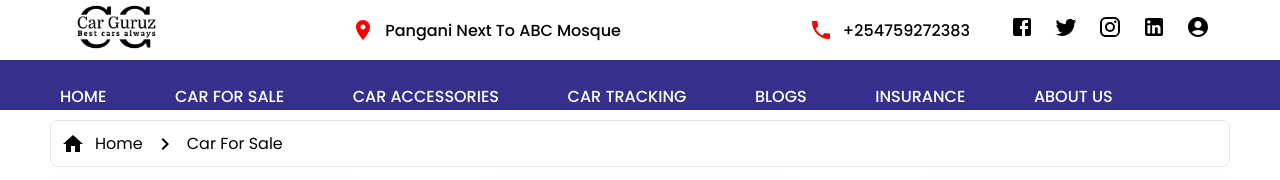
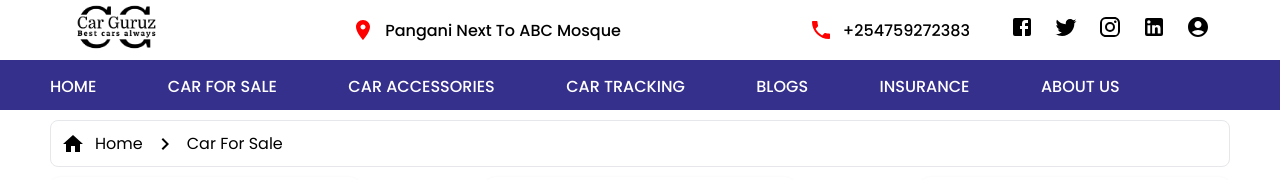
Before and after one commit to thadeusdev/cargurux, a React (Create React App) app: page /cars-for-sale in a window 1280 px wide. Shown: the top 180 px of the page. Built offline with nearby package versions, Linux system fonts and the light colour scheme; grey boxes are pictures that could not be loaded.

Commit message:
nav link

```diff
--- a/src/components/Navbar/Navbar.scss
+++ b/src/components/Navbar/Navbar.scss
@@ -110,7 +110,6 @@
             align-items: center;
             justify-content: space-between;
             margin: 0px 50px;
-            padding: 10px;
 
             .link-item{
                 text-decoration: none;
--- a/src/components/WeeksCars/WeeksCar.jsx
+++ b/src/components/WeeksCars/WeeksCar.jsx
@@ -6,6 +6,7 @@ import SettingsIcon from '@mui/icons-material/Settings';
 import LocalGasStationIcon from '@mui/icons-material/LocalGasStation';
 import WhatsAppIcon from '@mui/icons-material/WhatsApp';
 import PhoneIcon from '@mui/icons-material/Phone';
+import { Link } from 'react-router-dom';
 
 const WeeksCar = () => {
     // console.log(weeksCars)
@@ -16,10 +17,12 @@ const WeeksCar = () => {
                 <div className="highlight"></div>
                 <h2>cars of the week</h2>
             </div>
+            <Link to="/cars-for-sale" style={{textDecoration: 'none'}}>
             <div className="right">
                 <img src={require('../../images/car-button.png')} alt="" />
                 <button>view all cars</button>
             </div>
+            </Link>
         </div>
         <div className="bottom">
             {weeksCars.map(car => (
```
